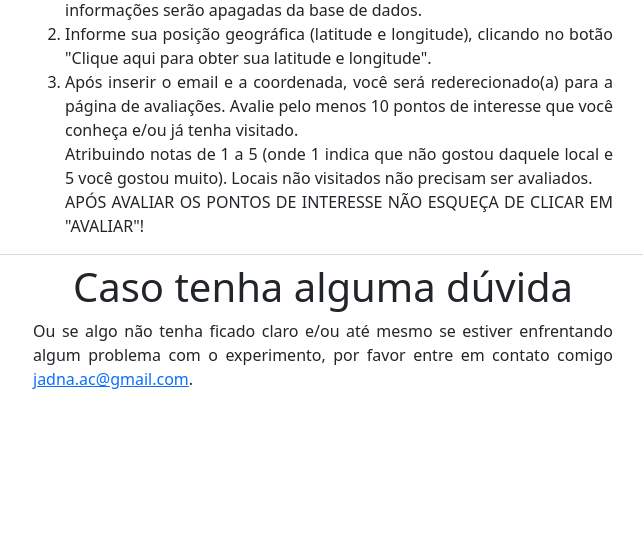
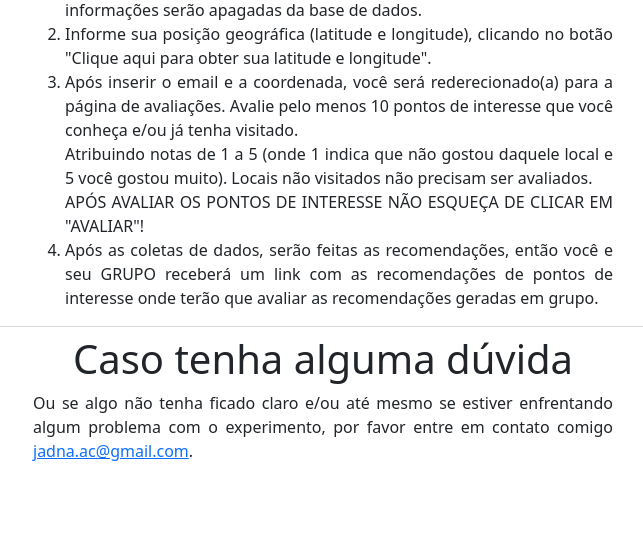
Before and after one commit to jadna/avalicao_grs, a PHP site: page /instrucoes.php in a window 1280 px wide. Shown: the part 736-1283 px from the top of the page, without its empty margins (317-960 px from the left). Before the commit the page ends 1125 px from the top, so only its background shows below. Run offline with PHP 8.4, Linux system fonts and the light colour scheme; some libraries are stand-ins or nearby versions.

Commit message:
ajustando as instruções

```diff
--- a/instrucoes.php
+++ b/instrucoes.php
@@ -80,7 +80,7 @@
                                     <li style="text-align: justify;">Após inserir o email e a coordenada, você será rederecionado(a) para a página de avaliações. Avalie pelo menos 10 pontos de interesse que você conheça e/ou já tenha visitado.<br/>
                                     Atribuindo notas de 1 a 5 (onde 1 indica que não gostou daquele local e 5 você gostou muito). Locais não visitados não precisam ser avaliados.
                                     <BR/>APÓS AVALIAR OS PONTOS DE INTERESSE NÃO ESQUEÇA DE CLICAR EM "AVALIAR"!</li>
-                                    <!--li style="text-align: justify;">Após as coletas de dados, será criado grupos aleatórios de 3, 5 e 10 pessoas, então você e seu GRUPO receberá um e-mail com as recomendações de pontos de interesse a partir das informações providas nos itens 2 e 3.</li-->
+                                    <li style="text-align: justify;">Após as coletas de dados, serão feitas as recomendações, então você e seu GRUPO receberá um link com as recomendações de pontos de interesse onde terão que avaliar as recomendações geradas em grupo.</li>
                                     <!--li style="text-align: justify;">Para cada item de recomendação, avalie com notas de 1 a 5 (onde 1 indica que não gostou daquele local e 5 você gostou muito).</li>
                                     <li style="text-align: justify;">Após as coletas de dados, você receberá um e-mail  com as recomendações de pontos de interesse a partir das informações providas nos itens 3 e 4. Para cada item de recomendação, avalie com notas de 1 a 5 (onde 1 indica discorda totalmente, e 6 que concorda totalmente).</li-->
                               </ol>
```
